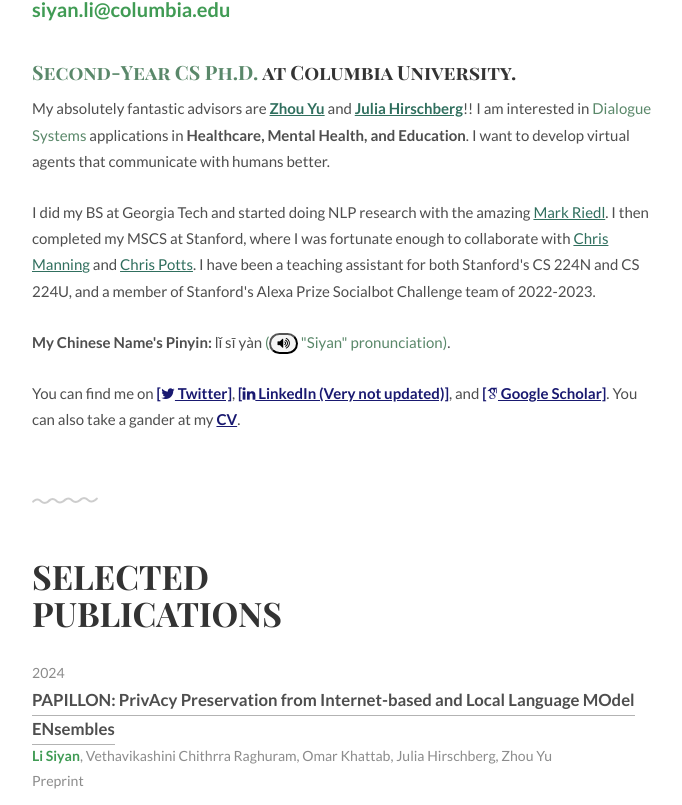
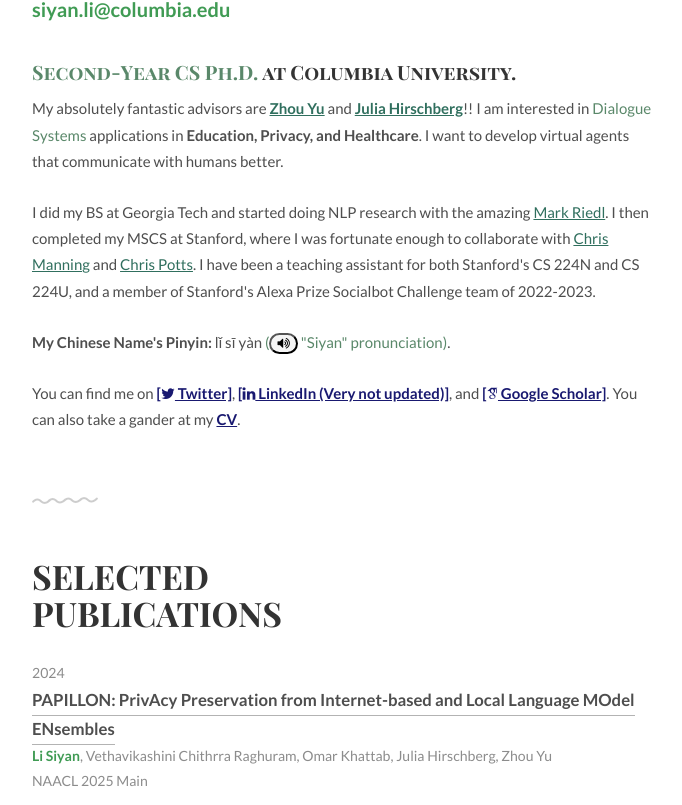
Before and after one commit to siyan-sylvia-li/sli613.github.io, a plain HTML site: page index.html in a window 1280 px wide. Shown: the part 355-1160 px from the top of the page, without its empty margins (297-979 px from the left). Drawn offline with Linux system fonts and the light colour scheme; files whose address does not match are found by name.

Commit message:
Jan 2025 Update

```diff
--- a/index.html
+++ b/index.html
@@ -58,7 +58,7 @@
 					<span style="color: #5a886a"><b>Second-Year CS Ph.D.</b></span> at Columbia University.
 				</h3>
 
-			<p>My absolutely fantastic advisors are <a href="https://www.cs.columbia.edu/~zhouyu/" style="color: #306f5e" target="_blank"><b>Zhou Yu</b></a> and <a href="http://www.cs.columbia.edu/~julia/" target="_blank" style="color: #306f5e"><b>Julia Hirschberg</b></a>!! I am interested in <span style="color: #5a886a">Dialogue Systems</span> applications in <b>Healthcare, Mental Health, and Education</b>. I want to develop virtual agents that communicate with humans better.</p>
+			<p>My absolutely fantastic advisors are <a href="https://www.cs.columbia.edu/~zhouyu/" style="color: #306f5e" target="_blank"><b>Zhou Yu</b></a> and <a href="http://www.cs.columbia.edu/~julia/" target="_blank" style="color: #306f5e"><b>Julia Hirschberg</b></a>!! I am interested in <span style="color: #5a886a">Dialogue Systems</span> applications in <b>Education, Privacy, and Healthcare</b>. I want to develop virtual agents that communicate with humans better.</p>
 			<p>I did my BS at Georgia Tech and started doing NLP research with the amazing <a href="https://twitter.com/mark_riedl" target="_blank" style="color: #306f5e">Mark Riedl</a>. I then completed my MSCS at Stanford, where I was fortunate enough to collaborate with <a href="https://nlp.stanford.edu/manning/" target="_blank" style="color: #306f5e">Chris Manning</a> and <a href="https://web.stanford.edu/~cgpotts/" target="_blank" style="color: #306f5e">Chris Potts</a>. I have been a teaching assistant for both Stanford's CS 224N and CS 224U, and a member of Stanford's Alexa Prize Socialbot Challenge team of 2022-2023. </p>
 			<p>
 				<b>My Chinese Name's Pinyin:</b> lǐ sī yàn <span style="color: #5a886a">(<button class="btn-round" style="background-color: whitesmoke" id="audio-button"><i class="fa fa-volume-up"></i></button> "Siyan" pronunciation)</span>.
@@ -79,7 +79,7 @@
 				<li>2024</li>
 				<li><a href="https://arxiv.org/abs/2410.17127" target="_blank"><b>PAPILLON: PrivAcy Preservation from Internet-based and Local Language MOdel ENsembles</b></a></li>
 				<li><b style="color: rgba(22,133,46,0.82)">Li Siyan</b>, Vethavikashini Chithrra Raghuram, Omar Khattab, Julia Hirschberg, Zhou Yu</li>
-				<li>Preprint</li>
+				<li>NAACL 2025 Main</li>
 			</ul>
 			<ul class="work-list">
 				<li>2024</li>
```
